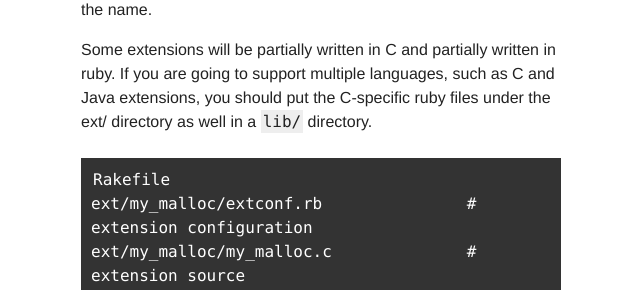
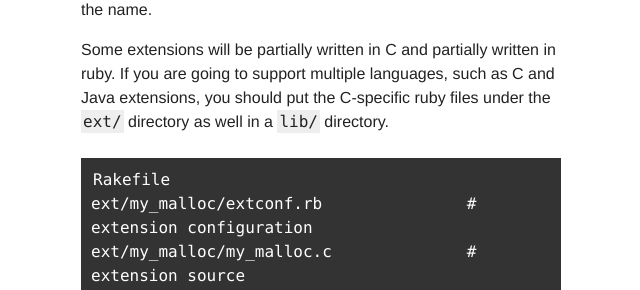
Before and after one commit to radar/guides, a Jekyll site: the page built from gems-with-extensions.md, in a window 1280 px wide and 900 px high, scrolled down 456 px. Shown: the part 219-509 px from the top of the window, without its empty margins (319-959 px from the left). Built offline with Jekyll 4.4.1, drawn with Linux system fonts in a browser that asks for light colours.

```diff
--- a/gems-with-extensions.md
+++ b/gems-with-extensions.md
@@ -30,7 +30,7 @@ example we'll use "my_malloc" for the name.
 
 Some extensions will be partially written in C and partially written in ruby.
 If you are going to support multiple languages, such as C and Java extensions,
-you should put the C-specific ruby files under the ext/ directory as well in a
+you should put the C-specific ruby files under the `ext/` directory as well in a
 `lib/` directory.
 
     Rakefile
```
